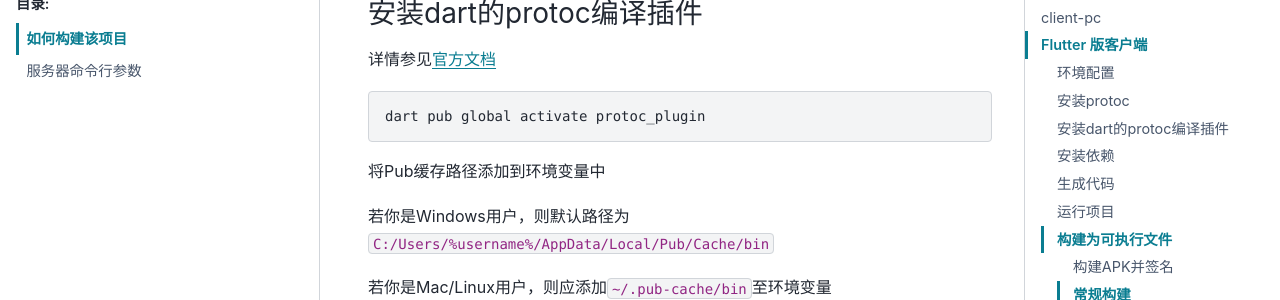
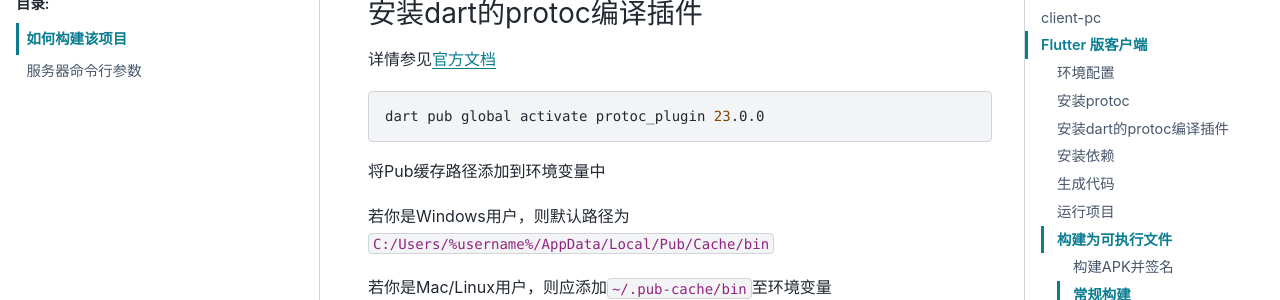
Before and after one commit to SkyUOI/OurChat-Docs, a Sphinx documentation site: the page built from docs/source/docs/run/build.md, in a window 1280 px wide and 900 px high, scrolled down 895 px. Shown: the part 152-452 px from the top of the window. Built offline with Sphinx 7.4.7 and the PyData theme 0.15.4, drawn with Linux system fonts in a browser that asks for light colours.

Commit message:
add protoc_plugin version

````diff
--- a/docs/source/docs/run/build.md
+++ b/docs/source/docs/run/build.md
@@ -33,7 +33,7 @@
 详情参见[官方文档](https://grpc.io/docs/languages/dart/quickstart/)
 
 ```bash
-dart pub global activate protoc_plugin
+dart pub global activate protoc_plugin 23.0.0
 ```
 
 将Pub缓存路径添加到环境变量中
````
